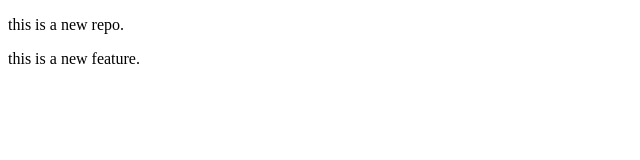
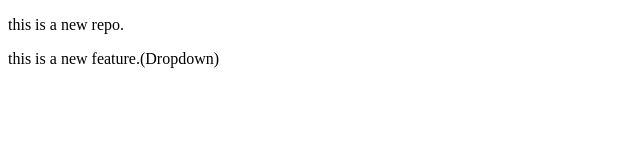
Before and after one commit to arpit-singh45/Localrepo, a plain HTML site: page index.html in a window 1280 px wide. Shown: the full height of the page, 0-640 px from the left. Drawn offline with Linux system fonts and the light colour scheme.

Commit message:
Add Dropdown

```diff
--- a/index.html
+++ b/index.html
@@ -7,6 +7,6 @@
 </head>
 <body>
     <p>this is a new repo.</p>
-    <p>this is a new feature.</p>
+    <p>this is a new feature.(Dropdown)</p>
 </body>
 </html>
```
